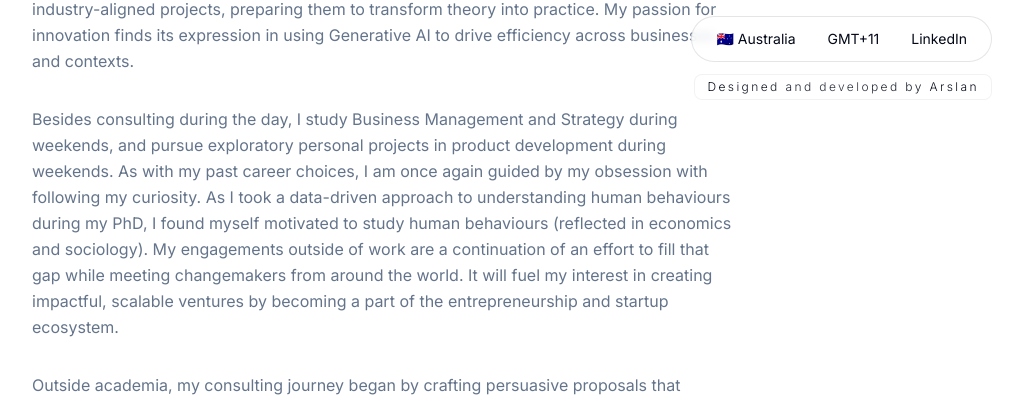
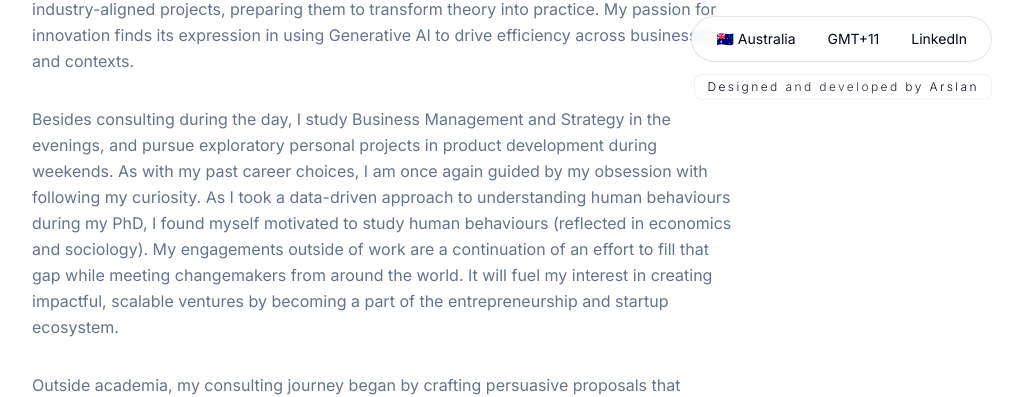
Before and after one commit to arslan-azad/arslan-azad-portfolio, a Next.js app: page /about in a window 1280 px wide. Shown: the part 668-1065 px from the top of the page, without its empty margins (256-1279 px from the left). Built offline with nearby package versions, Linux system fonts and the light colour scheme.

Commit message:
update: About Page

```diff
--- a/src/app/about/page.tsx
+++ b/src/app/about/page.tsx
@@ -7,7 +7,7 @@ export default function AboutPage() {
     "I'm Arslan Azad. I'm a researcher, educator, consultant, and a data storyteller. At heart, I'm driven by curiosity and a passion to drive meaningful impact by uncovering hidden patterns in data. My journey spans from Electrical Engineering from the top engineering university in Pakistan (acceptance rate below 4%) to advanced analytics and AI research in Australia. Consistent in my journey is a persistent desire to make sense of complexity, generate actionable insights, motivate meaningful action, and deliver value.",
     "With a Ph.D. in Data Science & AI from the University of South Australia, my expertise lies in predictive modeling, machine learning, and network analysis; and design thinking and advanced data visualisation - skills I've harnessed to bridge the worlds of academia and industry. Whether guiding 250+ students with their careers or shaping global healthcare training strategies during the COVID-19 pandemic, my work consistently aims for real-world impact.",
     "As a consultant in AI and Machine Learning at Deloitte, I start with business problems, leverage my expertise in AI and ML to design efficient solutions, and conclude with business impact and outcomes. As a lecturer at UniSA, I took the opportunity to nurture the next generation of problem-solvers. I took pride in mentoring students through hands-on, industry-aligned projects, preparing them to transform theory into practice. My passion for innovation finds its expression in using Generative AI to drive efficiency across businesses and contexts.",
-    "Besides consulting during the day, I study Business Management and Strategy during weekends, and pursue exploratory personal projects in product development during weekends. As with my past career choices, I am once again guided by my obsession with following my curiosity. As I took a data-driven approach to understanding human behaviours during my PhD, I found myself motivated to study human behaviours (reflected in economics and sociology). My engagements outside of work are a continuation of an effort to fill that gap while meeting changemakers from around the world. It will fuel my interest in creating impactful, scalable ventures by becoming a part of the entrepreneurship and startup ecosystem.",
+    "Besides consulting during the day, I study Business Management and Strategy in the evenings, and pursue exploratory personal projects in product development during weekends. As with my past career choices, I am once again guided by my obsession with following my curiosity. As I took a data-driven approach to understanding human behaviours during my PhD, I found myself motivated to study human behaviours (reflected in economics and sociology). My engagements outside of work are a continuation of an effort to fill that gap while meeting changemakers from around the world. It will fuel my interest in creating impactful, scalable ventures by becoming a part of the entrepreneurship and startup ecosystem.",
     "Outside academia, my consulting journey began by crafting persuasive proposals that secured funding for nonprofits worldwide. This early experience taught me important lessons about sales, business development, and fundraising.",
     "I am proud of my achievements and awards including People's Choice Award in the 3MT Research Pitch and finalist recognition in the AIIA iAwards, among others. But, my biggest source of self-actualisation is community impact that I have been able to create through my volunteer engagements over the years.",
     "When I'm not immersed in data, you'll find me hiking trails, creating coaching content for YouTube, engaging in creative writing and debates, or capturing reflections through writing. But, my most cherished time, after family, is spent acknowledging the mightyness of nature and mountains, and the agility of oceans and streams.",
```
